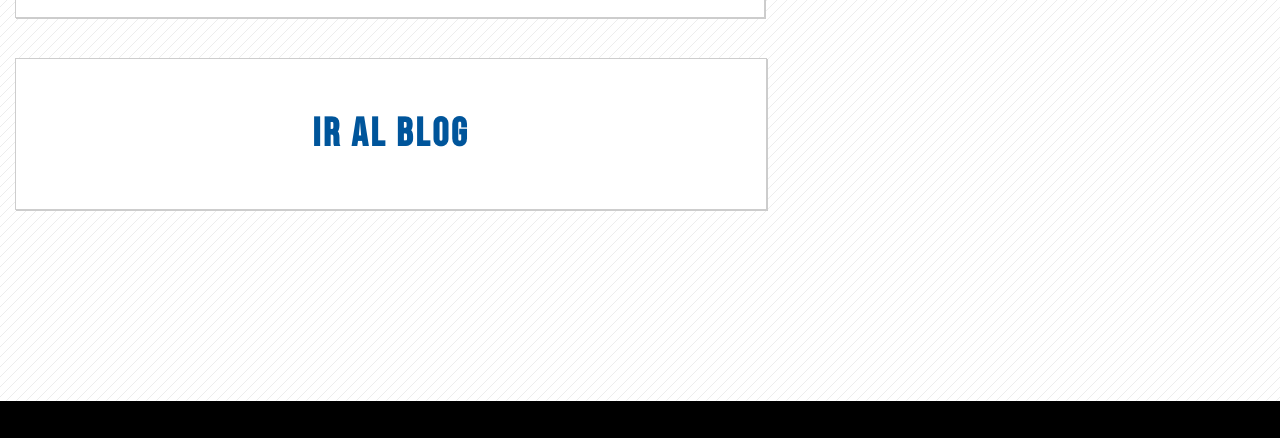
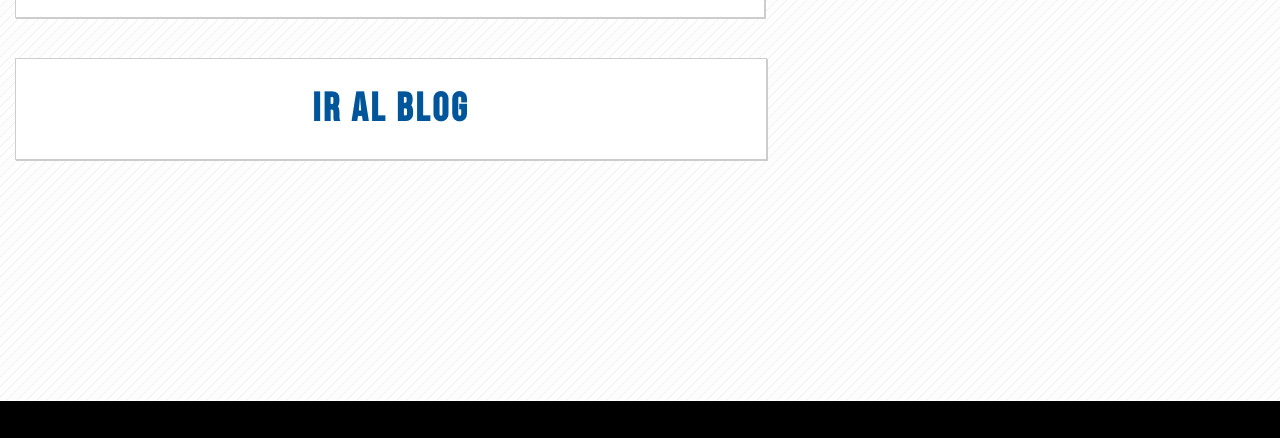
Before and after one commit to simpleandkleean/pagina-web-curso-CSS, a plain HTML site: page proyecto CSS 2/index.html in a window 1280 px wide. Shown: the part 2123-2561 px from the top of the page. Drawn offline with Linux system fonts and the light colour scheme.

Commit message:
corregir button blog

```diff
--- a/proyecto CSS 2/css/styles.css
+++ b/proyecto CSS 2/css/styles.css
@@ -627,8 +627,8 @@ body {
 #articles #blog {
     margin-top: 40px;
     width: 100%;
-    height: 150px;
-    line-height: 150px;
+    height: 100px;
+    line-height: 100px;
     text-align: center;
     border: 1px solid #CDCDCD;
     background-color: #ffffff;
```
